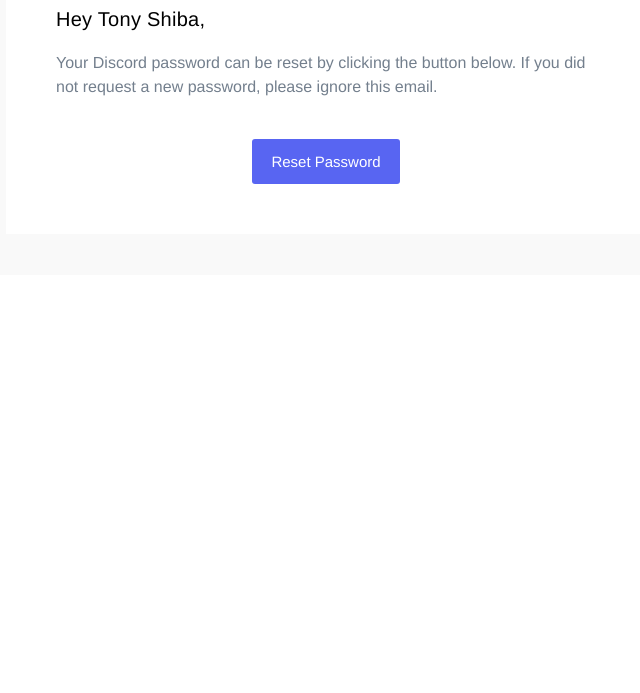
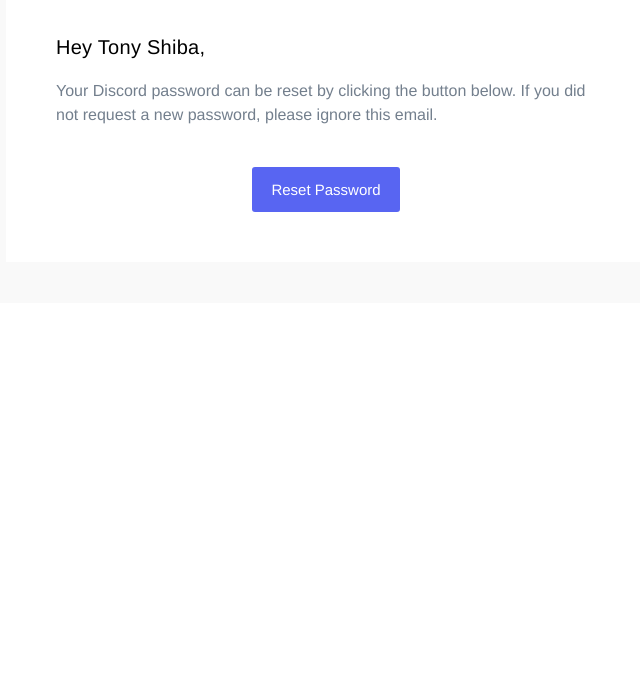
Before and after one commit to minhbachdl3004/chat-api, a website: page utils/index.html in a window 1280 px wide. Shown: the part 107-800 px from the top of the page, without its empty margins (157-797 px from the left). Drawn offline with Linux system fonts and the light colour scheme.

Commit message:
edit send mail UI

```diff
--- a/utils/index.html
+++ b/utils/index.html
@@ -9,7 +9,7 @@
     </style>
   </head>
   <body>
-    <div style="width:950px; height: 362px; background-color: #f9f9f9;">
+    <div style="width:950px; height: 362px; background-color: #f9f9f9; padding: 20px 0px;">
       <table
         cellpadding="0"
         cellspacing="0"
```
